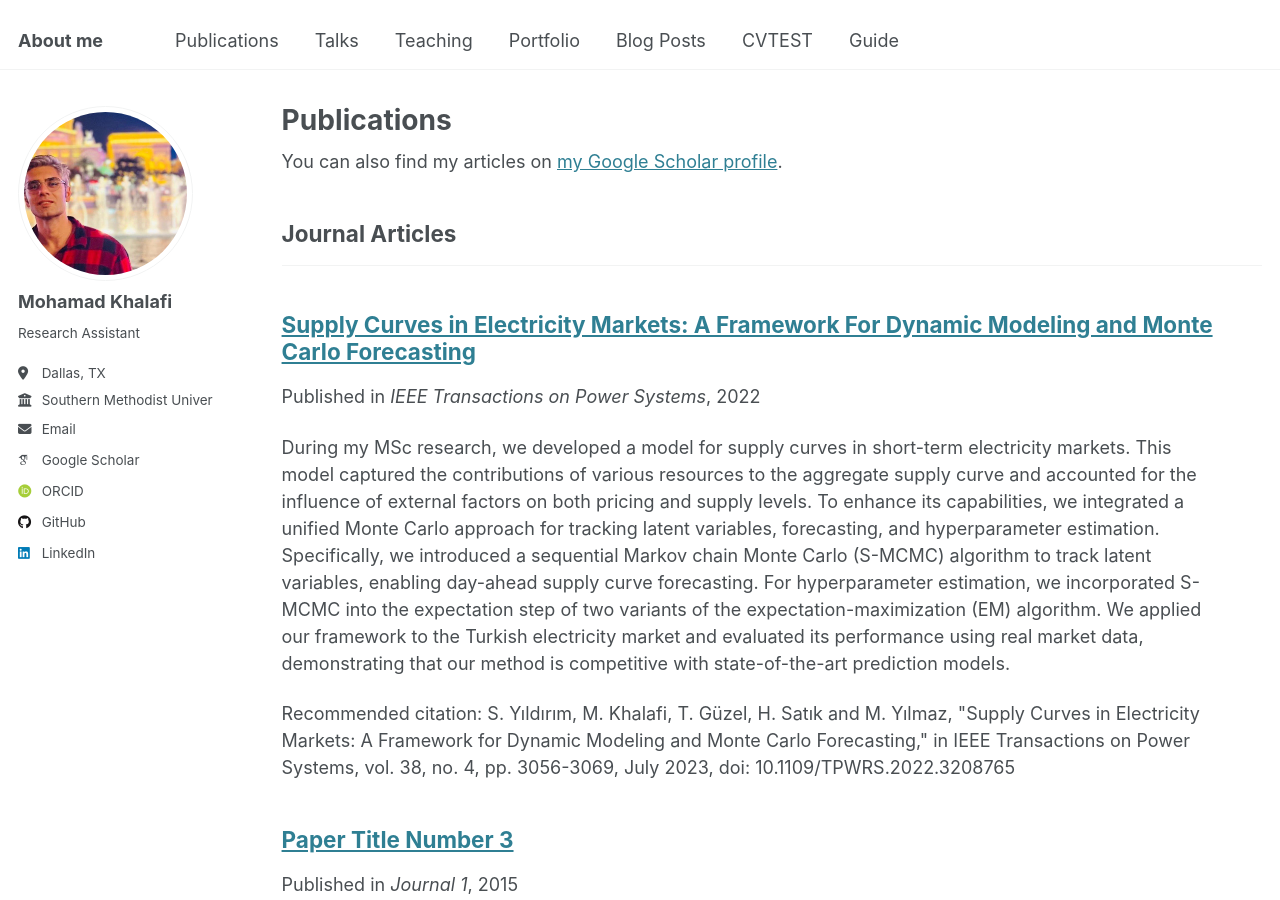
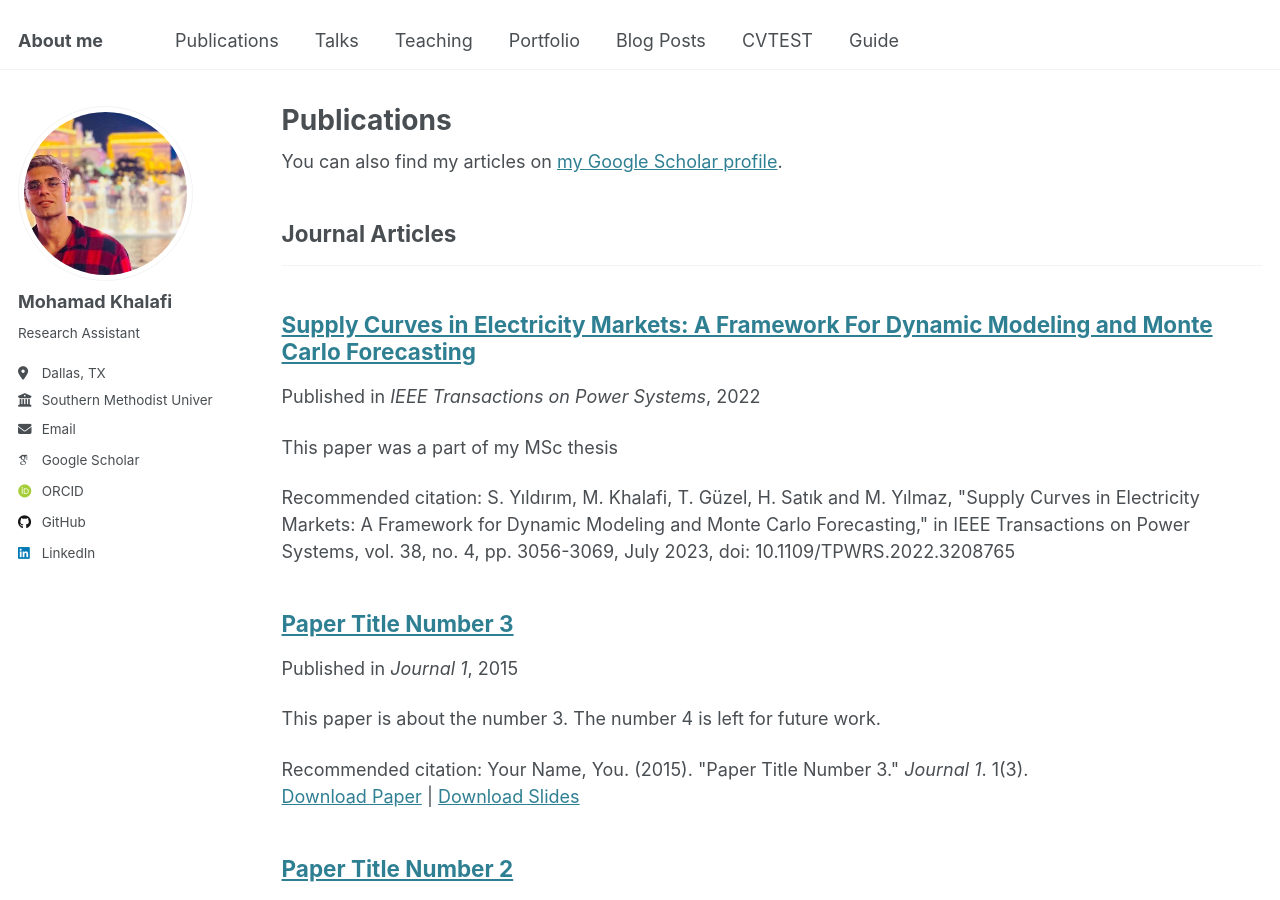
Before and after one commit to Mohammadkhf/mohammadkhf.github.io, a Jekyll site: the page built from _pages/publications.html, in a window 1280 px wide and 900 px high. Built offline with Jekyll 4.4.1, drawn with Linux system fonts in a browser that asks for light colours; some web fonts are replaced.

Commit message:
Update 2009-10-01-paper-title-number-1.md

```diff
--- a/_publications/2009-10-01-paper-title-number-1.md
+++ b/_publications/2009-10-01-paper-title-number-1.md
@@ -2,6 +2,7 @@
 title: "Supply Curves in Electricity Markets: A Framework For Dynamic Modeling and Monte Carlo Forecasting"
 collection: publications
 category: manuscripts
+excerpt: 'This paper was a part of my MSc thesis'
 permalink: /publication/IEEE
 date: 2022-9-22
 venue: 'IEEE Transactions on Power Systems'
```
